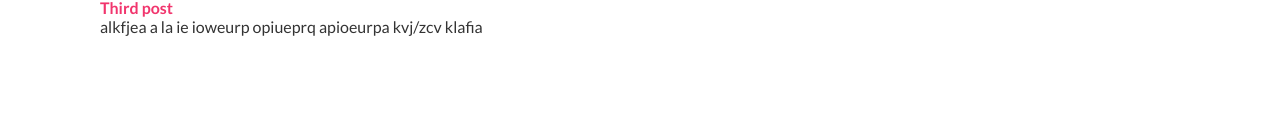
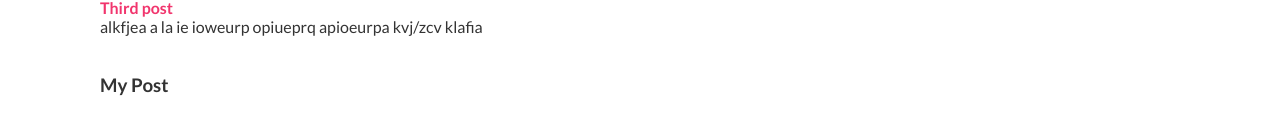
Before and after one commit to rudikurniawan99/basic-react, a React (Create React App) app: page / in a window 1280 px wide. Shown: the part 411-546 px from the top of the page. Built offline with nearby package versions, Linux system fonts and the light colour scheme.

Commit message:
import axios

```diff
--- a/package.json
+++ b/package.json
@@ -38,6 +38,7 @@
   "devDependencies": {
     "@tailwindcss/postcss7-compat": "^2.0.3",
     "autoprefixer": "^9",
+    "axios": "^0.21.1",
     "postcss": "^7",
     "tailwindcss": "npm:@tailwindcss/postcss7-compat"
   }
--- a/src/Home.js
+++ b/src/Home.js
@@ -21,6 +21,10 @@ const Home = ()=>{
         marginBottom: '20px'
       }} >My Blog Post</h3>
       <Blog />
+      <h3 style={{
+        marginTop: '30px',
+        marginBottom: '30px'
+      }} >My Post</h3>
     </div>
   )
 }
```
Also changed, not shown: src/components/Post.js (added, +14 -0 lines), 1 other file (tests, documents, lock files or other folders).
